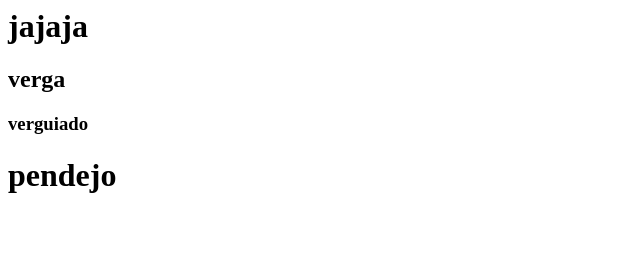
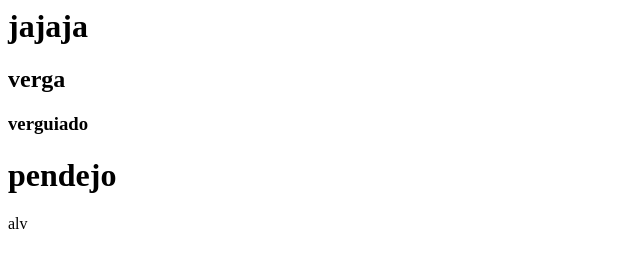
Before and after one commit to GioSENPAII/practica-oracle-publica, a plain HTML site: page index.html in a window 1280 px wide. Shown: the full height of the page, 0-640 px from the left. Drawn offline with Linux system fonts and the light colour scheme.

Commit message:
ultima de ultimas

```diff
--- a/index.html
+++ b/index.html
@@ -9,5 +9,6 @@
     <h2>verga</h2>
     <h3>verguiado</h3>
     <h1>pendejo</h1>
+    <p>alv</p>
 </body>
 </html>
```
